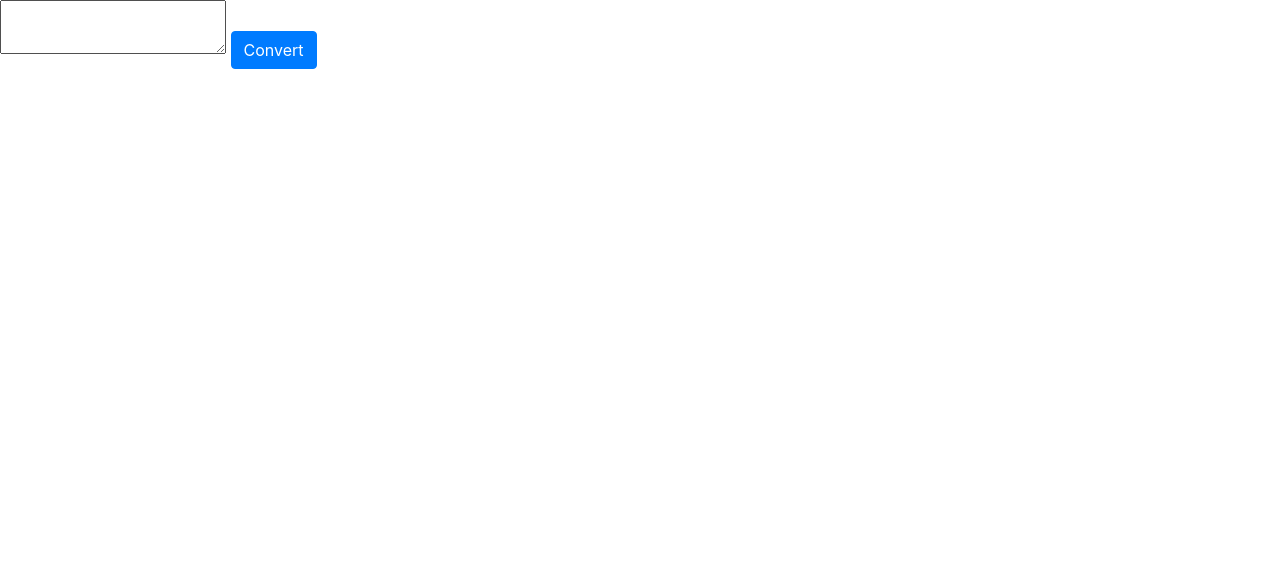
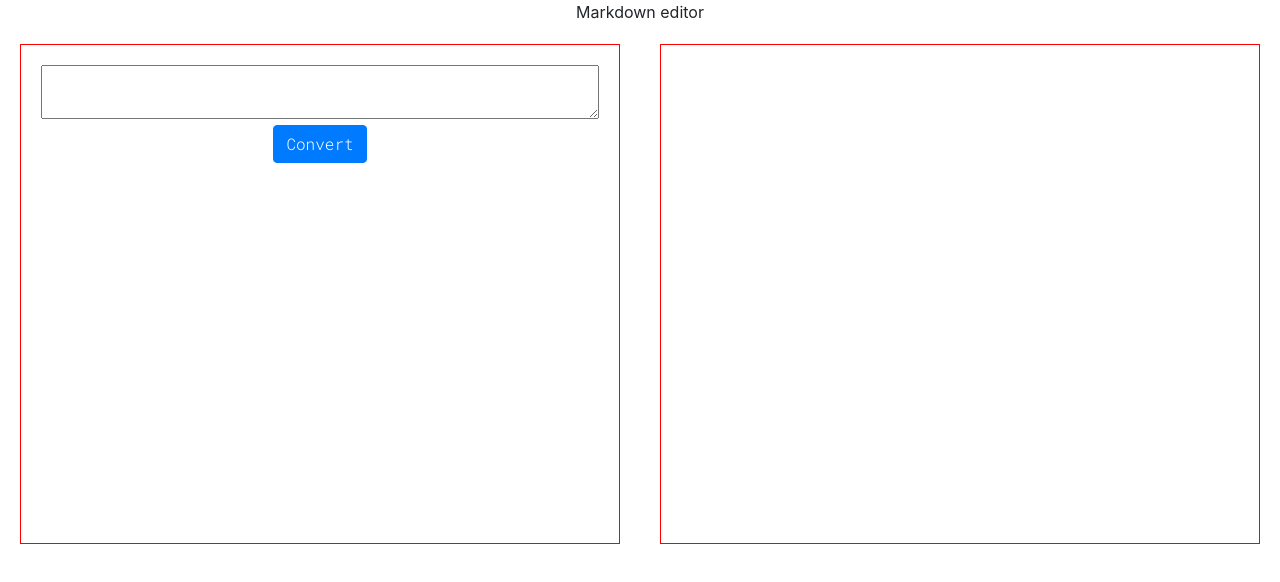
Before and after one commit to yasamanloghmani/markdown-editor, a website: page index.html in a window 1280 px wide. Drawn offline with nearby package versions, Linux system fonts and the light colour scheme.

Commit message:
edit style

```diff
--- a/css/style.css
+++ b/css/style.css
@@ -0,0 +1,22 @@
+body {
+    text-align: center;
+}
+main {
+    display: grid;
+    grid-template-columns: 1fr 1fr;
+}
+main > div{
+    border: 1px solid red;
+    margin: 20px;
+    padding: 20px;
+    height:500px;
+}
+#markdownDiv {
+    width: 100%;
+}
+.markdown{
+    font-family: 'Roboto Mono', monospace;
+}
+.resualt{
+    font-family: 'Noto Serif', serif;
+}
--- a/index.html
+++ b/index.html
@@ -3,18 +3,26 @@
 <head>
   <meta charset="UTF-8"/>
   <link rel="stylesheet" href="https://maxcdn.bootstrapcdn.com/bootstrap/4.0.0/css/bootstrap.min.css" integrity="sha384-Gn5384xqQ1aoWXA+058RXPxPg6fy4IWvTNh0E263XmFcJlSAwiGgFAW/dAiS6JXm" crossorigin="anonymous">
+  <link href="https://fonts.googleapis.com/css2?family=Noto+Serif:wght@700&display=swap" rel="stylesheet">
+  <link href="https://fonts.googleapis.com/css2?family=Roboto+Mono:wght@300&display=swap" rel="stylesheet">
   <link rel="stylesheet" href="css/style.css"/>
 </head>
 <body>
-    <div>
-        <textarea id="markdownDiv"></textarea>
-        <button id="convertBtn" onClick="editMarkdown()" class="btn btn-primary">Convert</button>
-    </div>
-    <div>
-        <div id="resultDiv">
+    <header>
+        Markdown editor
+    </header>
+    <main>
+        <div class="markdown ">
+            <textarea id="markdownDiv"></textarea>
+            <button id="convertBtn" onClick="editMarkdown()" class="btn btn-primary">Convert</button>
+        </div>
+        <div class="resualt">
+            <div id="resultDiv">
 
+            </div>
         </div>
-    </div>
+    </main>
+
   <script src="https://cdnjs.cloudflare.com/ajax/libs/showdown/1.9.1/showdown.min.js"></script>
   <script src="js/script.js"></script>
 </body>
```
